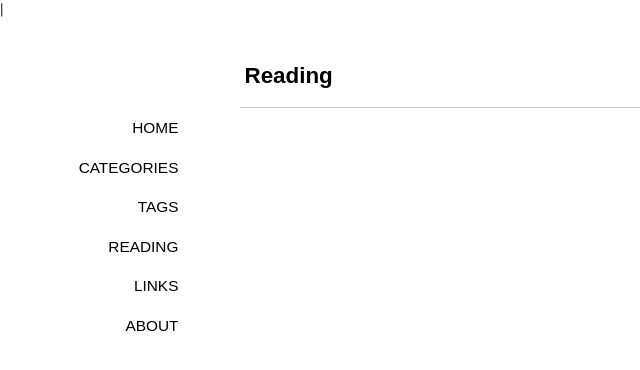
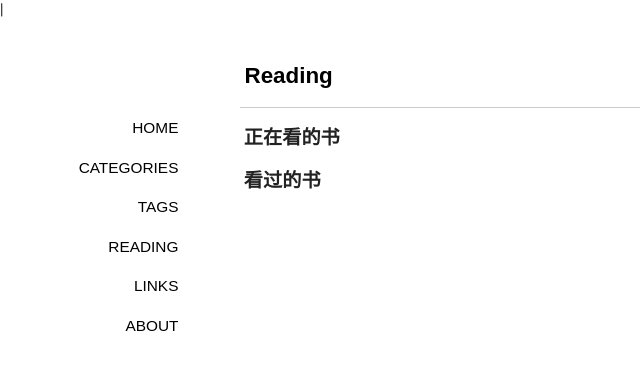
Before and after one commit to PianoCat/PianoCat.github.io, a Jekyll site: the page built from reading/index.md, in a window 1280 px wide. Shown: the top 370 px of the page, without its empty margins (0-640 px from the left). Built offline with Jekyll 4.4.1, drawn with Linux system fonts in a browser that asks for light colours; some web fonts are replaced; Markdown is read by kramdown in place of the engine named in the settings; comment, search, counter and statistics services are not loaded.

Commit message:
modify 404

```diff
--- a/reading/index.md
+++ b/reading/index.md
@@ -6,4 +6,8 @@ comments: yes
 pagetitle: 阅读使人进步。
 ---
 
-<script type="text/javascript" src="http://www.douban.com/service/badge/57066215/?selection=latest&amp;picsize=medium&amp;hideself=on&amp;show=collection&amp;n=20&amp;hidelogo=on&amp;cat=movie%7Cbook&amp;columns=8"></script>
+###正在看的书
+<script type="text/javascript" src="http://www.douban.com/service/badge/57066215/?selection=latest&amp;picsize=medium&amp;hideself=on&amp;show=dolist&amp;n=20&amp;hidelogo=on&amp;cat=book&amp;columns=5"></script>
+
+###看过的书
+<script type="text/javascript" src="http://www.douban.com/service/badge/57066215/?selection=latest&amp;picsize=medium&amp;hideself=on&amp;show=collection&amp;n=20&amp;hidelogo=on&amp;cat=book&amp;columns=5"></script>
```
Also changed, not shown: 404.html (+9 -1 lines), _posts/2014-05-12-recent-plans.md (+2 -0 lines).
